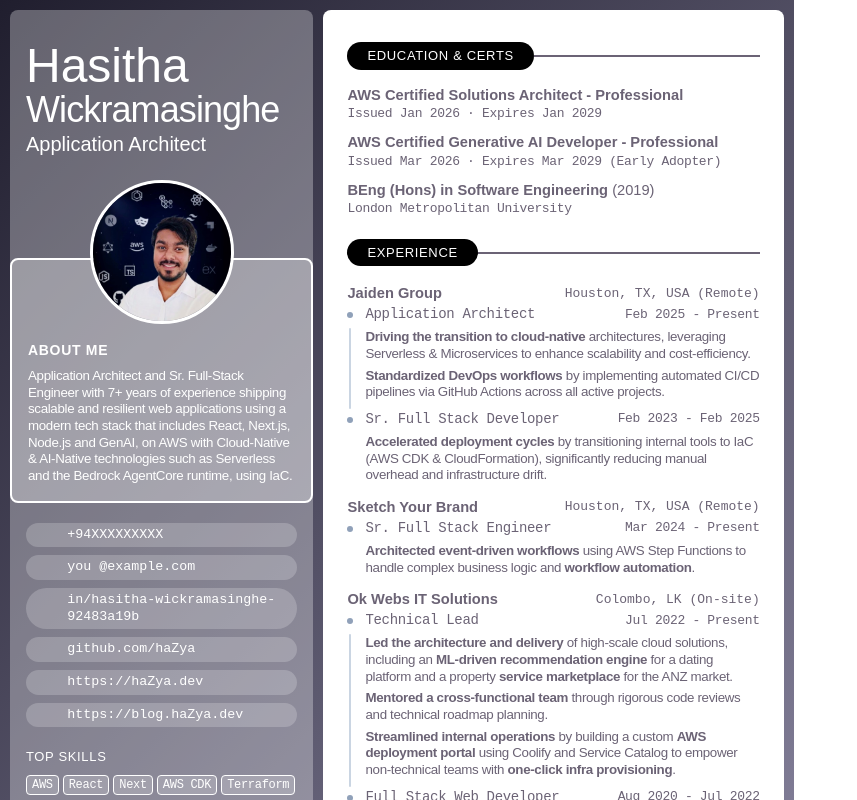
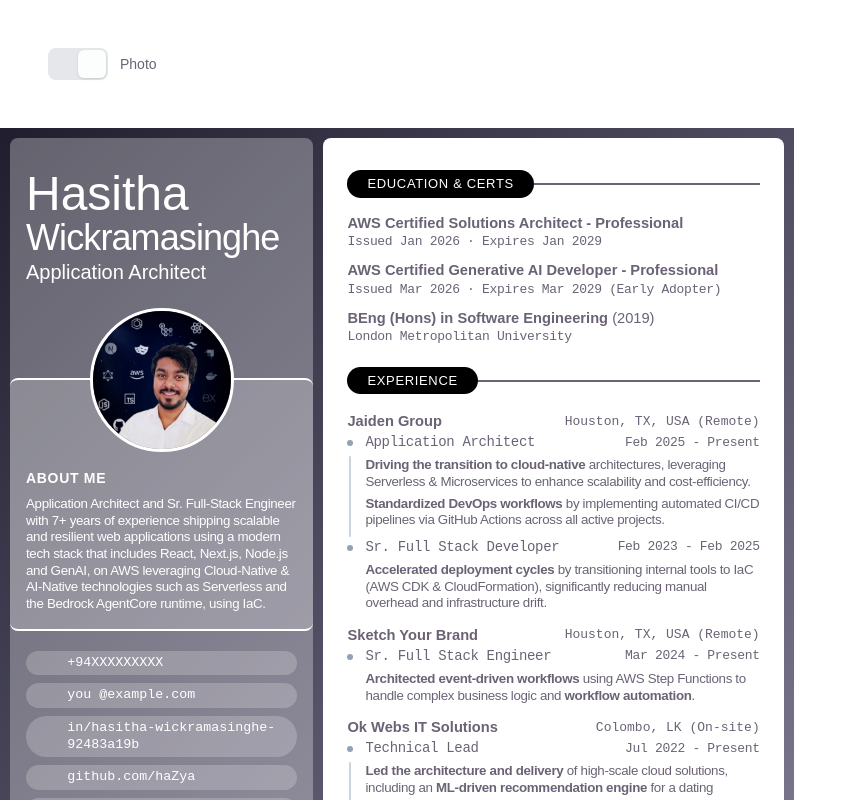
Before and after one commit to haZya/resume, a React (Vite) app: page / in a window 1280 px wide. Shown: the top 800 px of the page, without its empty margins (0-857 px from the left). Built offline with nearby package versions, Linux system fonts and the light colour scheme; some icons are missing.

Commit message:
feat: add toggle to show/hide photo and hobbies section

```diff
--- a/package.json
+++ b/package.json
@@ -12,9 +12,11 @@
   "dependencies": {
     "@fontsource-variable/geist": "^5.2.8",
     "@fontsource-variable/geist-mono": "^5.2.7",
+    "clsx": "^2.1.1",
     "geist-icons": "^1.3.0",
     "react": "^19.2.4",
-    "react-dom": "^19.2.4"
+    "react-dom": "^19.2.4",
+    "tailwind-merge": "^3.5.0"
   },
   "devDependencies": {
     "@antfu/eslint-config": "^7.7.3",
@@ -35,6 +37,6 @@
     "eslint-plugin-react-refresh": "^0.5.2",
     "tailwindcss": "^4.2.2",
     "typescript": "~5.9.3",
-    "vite": "^8.0.2"
+    "vite": "^8.0.3"
   }
 }
--- a/src/App.tsx
+++ b/src/App.tsx
@@ -1,33 +1,45 @@
 import { Email, External, Globe, Linkedin, LogoGithub, Pen, Phone } from "geist-icons";
+import { useState } from "react";
 
+import "./App.css";
 import photo from "./assets/photo.jfif";
-import "./App.css";
 import Link from "./components/Link";
 import Skill from "./components/Skill";
 import Title from "./components/Title";
+import Toggle from "./components/Toggle";
+import { cn } from "./lib/cn";
 
 const phone = import.meta.env.VITE_PHONE ?? "";
 const email = import.meta.env.VITE_EMAIL ?? "";
 
 function App() {
+  const [displayPhoto, setDisplayPhoto] = useState(true);
+
+  const toggle = () => {
+    setDisplayPhoto(prev => !prev);
+  };
+
   return (
     <>
+      <div id="options" className="m-12 print:hidden">
+        <Toggle value={displayPhoto} toggle={toggle} />
+      </div>
       <main className="grid h-[297mm] w-[210mm] grid-cols-5 gap-2.5 p-2.5">
         <section id="header" className="col-span-2 rounded-lg bg-white/30 py-8 text-white">
-          <header className="flex flex-col items-center gap-y-5">
+          <header className={cn("flex flex-col items-center gap-y-5", !displayPhoto && "gap-y-6")}>
             <div id="title" className="w-full px-4">
               <h1 className="text-5xl font-light">Hasitha</h1>
               <h1 className="text-4xl font-medium tracking-tight">Wickramasinghe</h1>
               <p className="text-xl">Application Architect</p>
             </div>
-            <div id="about" className="mt-20 w-full rounded-lg border-2 bg-white/30">
-              <img className="mx-auto -mt-20 w-36 rounded-full border-3" src={photo} alt="photo" />
+            <div id="about" className={cn("mt-18 w-full rounded-lg border-y-2 bg-white/20", !displayPhoto && "mt-0")}>
+              <img className={cn("mx-auto -mt-18 w-36 rounded-full border-3", !displayPhoto && "hidden")} src={photo} alt="photo" />
               <div className="space-y-2 p-4">
                 <h2 className="text-sm font-semibold tracking-wider">ABOUT ME</h2>
-                <p className="text-[10pt]/tight tracking-tight">
+                <p className={cn("text-[10pt]/tight tracking-tight", !displayPhoto && "text-sm")}>
                   Application Architect and Sr. Full-Stack Engineer with 7+ years of experience
                   shipping scalable and resilient web applications using a modern tech stack that includes
-                  React, Next.js, Node.js and GenAI, on AWS with Cloud-Native & AI-Native technologies
+                  React, Next.js, Node.js and GenAI, on AWS leveraging Cloud-Native & AI-Native technologies
                   such as Serverless and the Bedrock AgentCore runtime, using IaC.
                 </p>
               </div>
@@ -76,6 +88,17 @@
                 <Skill>Blue/Green</Skill>
                 <Skill>A/B Testing</Skill>
                 <Skill>Monorepo</Skill>
+              </div>
+            </div>
+            <div id="hobbies" className={cn("w-full space-y-2 px-4", displayPhoto && "hidden")}>
+              <h2 className="text-[13px] font-medium tracking-wider">HOBBIES</h2>
+              <div className="flex flex-wrap gap-x-1 gap-y-1.25 font-mono text-xs tracking-tight">
+                <Skill>Custom PC Building</Skill>
+                <Skill>Anime</Skill>
+                <Skill>Gaming</Skill>
+                <Skill>Reading</Skill>
+                <Skill>Cricket</Skill>
+                <Skill>Music</Skill>
               </div>
             </div>
           </header>
--- /dev/null
+++ b/src/components/Toggle.tsx
@@ -0,0 +1,14 @@
+function Toggle({ value, toggle }: { value: boolean; toggle: () => void }) {
+  return (
+    <div className="flex items-center gap-x-3">
+      <label htmlFor="hs-lg-switch" className="relative inline-block h-8 w-15 cursor-pointer">
+        <input type="checkbox" id="hs-lg-switch" className="peer sr-only" checked={value} onChange={toggle} />
+        <span className="peer-checked:bg-primary-checked absolute inset-0 rounded-lg bg-gray-200 transition-colors duration-200 ease-in-out peer-disabled:pointer-events-none peer-disabled:opacity-50" />
+        <span className="absolute inset-s-0.5 top-1/2 size-7 -translate-y-1/2 rounded-md bg-white/90 shadow-sm transition-transform duration-200 ease-in-out peer-checked:translate-x-full" />
+      </label>
+      <label htmlFor="hs-lg-switch" className="text-muted-foreground-1 text-sm">Photo</label>
+    </div>
+  );
+}
+
+export default Toggle;
--- /dev/null
+++ b/src/lib/cn/index.ts
@@ -0,0 +1,8 @@
+import type { ClassValue } from "clsx";
+
+import { clsx } from "clsx";
+import { twMerge } from "tailwind-merge";
+
+export function cn(...inputs: ClassValue[]) {
+  return twMerge(clsx(inputs));
+}
```
Also changed, not shown: 1 other file (tests, documents, lock files or other folders).
